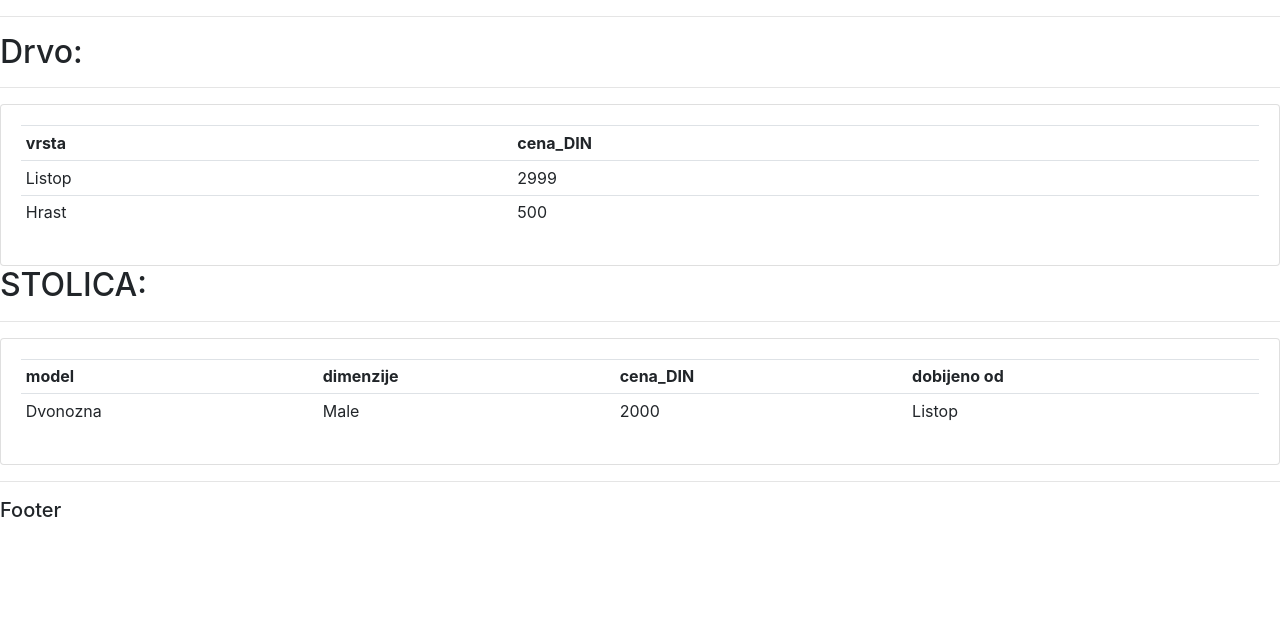
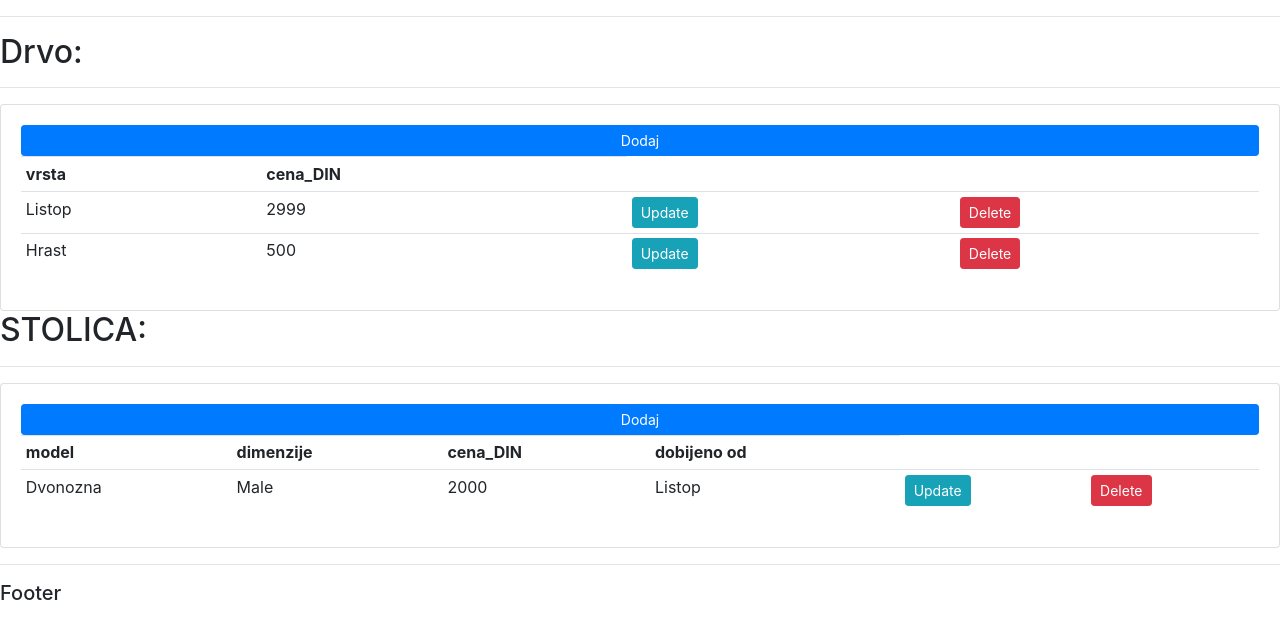
Before and after one commit to psarenac6619rn/djangoProjectIspit, a Django app: page / in a window 1280 px wide. Shown: the part 56-695 px from the top of the page. Run offline with Django 3.2, Linux system fonts and the light colour scheme; data comes from the database, SQL or seed files in the repository; both versions use the stored data as it was after the commit; some libraries are stand-ins or nearby versions.

Commit message:
Jos malo je ostalo. Gadjanje usera i urlovi da se srede.

```diff
--- a/projekat/templates/stolica/user.html
+++ b/projekat/templates/stolica/user.html
@@ -9,6 +9,7 @@
     <hr>
 
     <div class="card card-body">
+    <a class="btn btn-primary btn-sm btn-block" href="{% url 'projekat:stolica' %}">Dodaj</a>
         <table class="table table-sm">
             <tr>
                 <th>vrsta</th>
@@ -18,6 +19,8 @@
             <tr>
                  <td>{{i.vrsta}}</td>
                  <td>{{i.cena_DIN}}</td>
+                 <td><a class="btn btn-sm btn-info" href="{% url 'projekat:UpdateD' i.id %}">Update</a> </td>
+                 <td><a class="btn btn-sm btn-danger" href="{% url 'projekat:DeleteD' i.id %}">Delete</a> </td>
             </tr>
             {% endfor %}
         </table>
@@ -26,6 +29,7 @@
     <h2>STOLICA:</h2>
     <hr>
     <div class = "card card-body">
+        <a class="btn btn-primary btn-sm btn-block" href="{% url 'projekat:stolica' %}">Dodaj</a>
         <table class="table table-sm">
             <tr>
                 <th>model</th>
@@ -39,6 +43,8 @@
                  <td>{{i.dimenzije}}</td>
                  <td>{{i.cena_DIN}}</td>
                  <td>{{i.proizvedeno_Od}}</td>
+                 <td><a class="btn btn-sm btn-info" href="{% url 'projekat:UpdateS' i.id %}">Update</a> </td>
+                 <td><a class="btn btn-sm btn-danger" href="{% url 'projekat:DeleteS' i.id %}">Delete</a>
             </tr>
             {% endfor %}
         </table>
--- a/projekat/urls.py
+++ b/projekat/urls.py
@@ -11,8 +11,9 @@ urlpatterns = [
 
     path('', views.userPage, name='home'),
     path('user', views.userPage, name='userPage'),
-    path('stolica', views.createStolica, name='Stolica'),
-    path('drvo', views.createDrvo, name='Drvo'),
+
+    path('stolica', views.createStolica, name='stolica'),
+    path('drvo', views.createDrvo, name='drvo'),
 
     path('update_drvo/<int:drvo_id>/', views.updateDrvo, name='UpdateD'),
     path('update_stolica/<int:stolica_id>/', views.updateStolica, name='UpdateS'),
```
Also changed, not shown: db.sqlite3.
